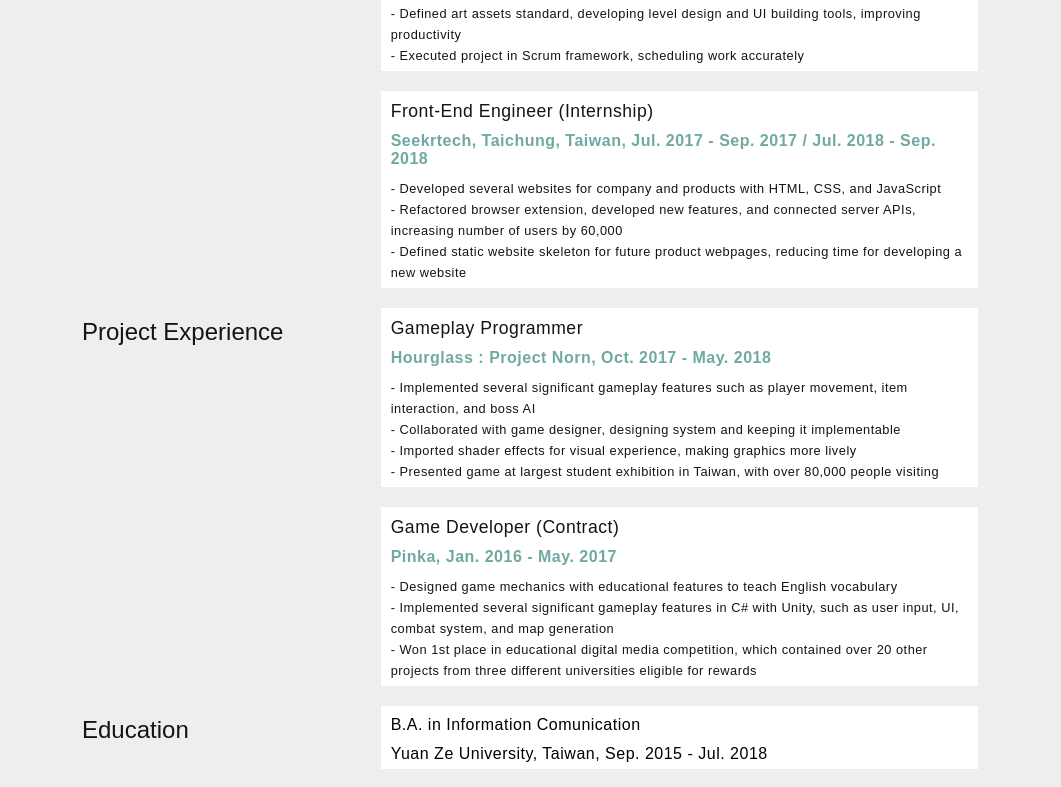
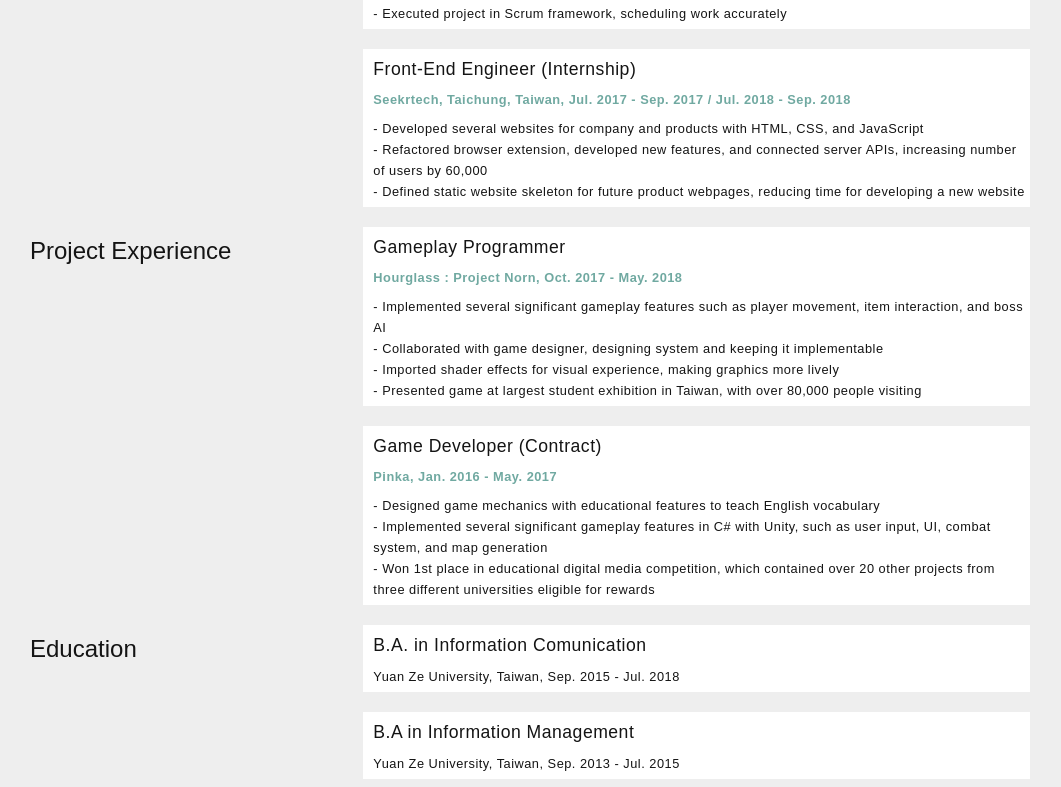
Before and after one commit to willake/hui-en.me-next, a Next.js app: page /about in a window 1280 px wide. Shown: the part 1060-1847 px from the top of the page, without its empty margins (110-1171 px from the left). Built offline with nearby package versions, Linux system fonts and the light colour scheme.

Commit message:
update intro

```diff
--- a/components/About/EducationItem.tsx
+++ b/components/About/EducationItem.tsx
@@ -1,5 +1,6 @@
 import styles from '../../styles/About.module.scss';
 import React from 'react';
+import classNames from 'classnames';
 
 type Props = {
     degree: string,
@@ -11,9 +12,13 @@ type Props = {
 const EducationItem: React.FC<Props> = ({ degree, school, period }) => {
 
     return (
-        <div className={styles.experienceCategoryContentItem}>
-            <div className={styles.experienceCategoryContentItemTitle}>{degree}</div>
-            <div className={styles.experienceCategoryContentItemDetail}>{`${school}, ${period}`}</div>
+        <div id={degree} className={styles.experienceCategoryContentItem}>
+            <div className={styles.experienceCategoryContentItemTitle}>
+                <span className={classNames('l', 'colorBlack')}>{degree}</span>
+            </div>
+            <div className={styles.experienceCategoryContentItemDetail}>
+                <span className={classNames('s', 'colorBlack')}>{`${school}, ${period}`}</span>
+            </div>
         </div>
     );
 };
--- a/components/About/ExperienceItem.tsx
+++ b/components/About/ExperienceItem.tsx
@@ -12,12 +12,12 @@ type Props = {
 const ExperienceItem: React.FC<Props> = ({ title, subtitle, details }) => {
 
     return (
-        <div className={styles.experienceCategoryContentItem}>
+        <div id={title} className={styles.experienceCategoryContentItem}>
             <div className={styles.experienceCategoryContentItemTitle}>
                 <span className={classNames('l', 'colorBlack')}>{title}</span>
             </div>
             <div className={styles.experienceCategoryContentItemSubtitle}>
-                <span className={classNames('m', 'colorGreen')}>{subtitle}</span>
+                <span className={classNames('s', 'colorGreen')}>{subtitle}</span>
             </div>
             <div className={styles.experienceCategoryContentItemDetail}>
                 {
--- a/components/About/Intro.tsx
+++ b/components/About/Intro.tsx
@@ -13,7 +13,7 @@ const Intro: React.FC<IntroProps> = ({intro}) => {
         <section id="intro" className={styles.intro}>
             <div>
                 <div className={styles.introAvatar}>
-                    <Image src='/images/about/me.jpg' alt="me" width="150" height="150" layout="fill" objectFit="contain"/>
+                    <Image src='/images/about/me.jpg' alt="me" layout="fill" objectFit="contain"/>
                 </div>
             </div>
             <div className={styles.introTexts}>
--- a/styles/About.module.scss
+++ b/styles/About.module.scss
@@ -46,7 +46,7 @@
     justify-content: center;
 
     @media screen and (min-width: $lg){
-        padding: 0 15%;
+        max-width: 1000px;
     }
 }
 
@@ -100,7 +100,7 @@
     justify-content: center;
 
     @media screen and (min-width: $lg){
-        width: 70%;
+        max-width: 1000px;
         flex-direction: row;
         align-items: flex-start;
     }
@@ -117,6 +117,7 @@
 }
 
 .experienceCategoryContent {
+    width: 100%;
     display: flex;
     flex-direction: column;
     align-items: center;
```
